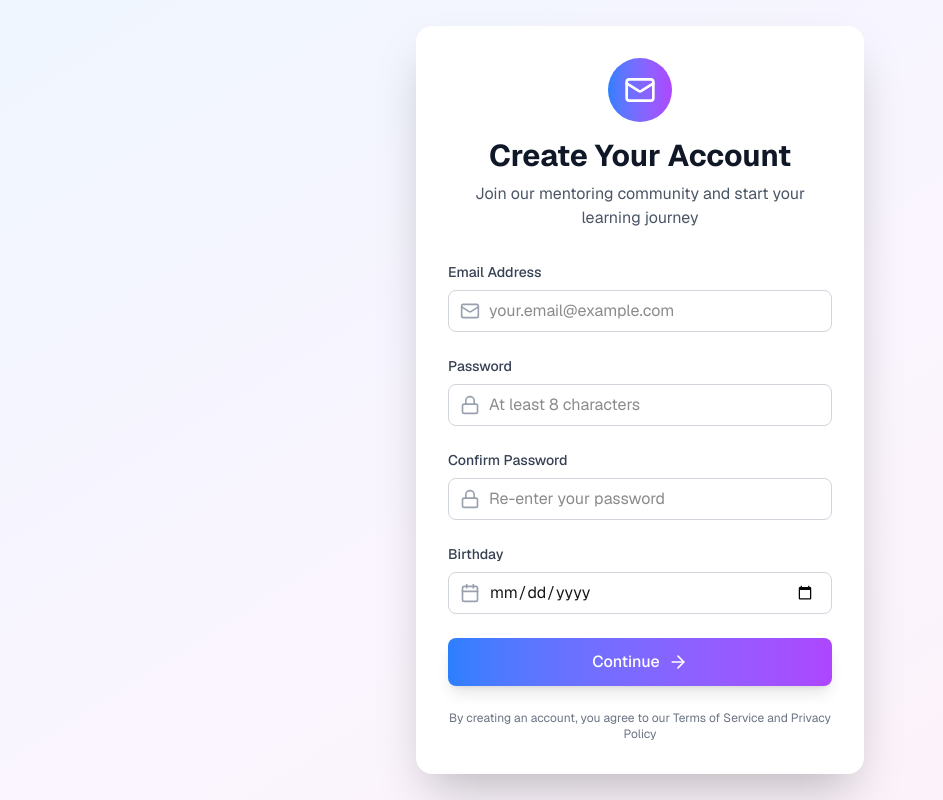
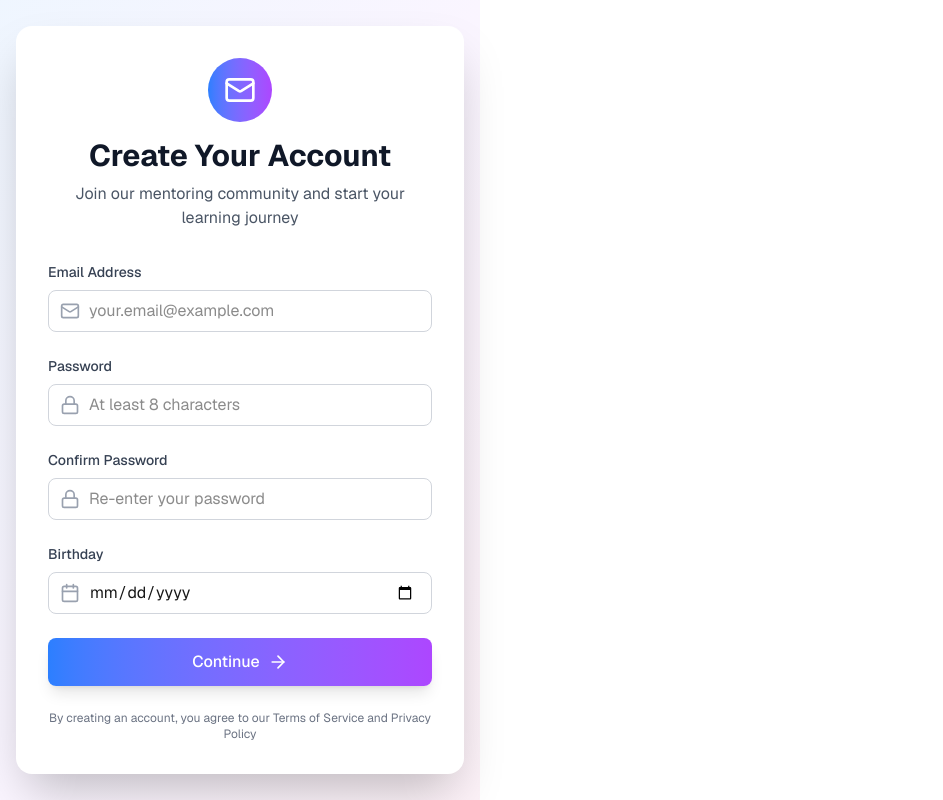
Before and after one commit to winstonling07/claude_hackathon0830, a Next.js app: page / in a window 1280 px wide. Shown: the whole page, without its empty margins (0-943 px from the left). Built offline with nearby package versions, Linux system fonts and the light colour scheme.

Commit message:
Force authentication: require signup/signin for all users, fix logo navigation to home

```diff
--- a/app/components/Sidebar.tsx
+++ b/app/components/Sidebar.tsx
@@ -264,6 +264,11 @@ export default function Sidebar() {
   const [expandedFolders, setExpandedFolders] = useState<Set<string>>(new Set());
   const isDraggingRef = useRef(false);
 
+  // Don't render sidebar if user is not authenticated
+  if (!user) {
+    return null;
+  }
+
   const filteredNotes = notes.filter(note => {
     const matchesSearch = note.title.toLowerCase().includes(searchQuery.toLowerCase()) ||
       (note.description?.toLowerCase().includes(searchQuery.toLowerCase()));
@@ -404,6 +409,7 @@ export default function Sidebar() {
         <div className="flex items-center justify-between mb-4">
           <button
             onClick={() => {
+              // Navigate to home view - clear current note and view
               setCurrentNote(null);
               setCurrentView('notes');
               setCurrentFolder(null);
--- a/app/page.tsx
+++ b/app/page.tsx
@@ -91,8 +91,13 @@ export default function Home() {
   };
 
   // Show signup flow if user is not authenticated
+  // Block all access until user signs up/signs in
   if (!user) {
-    return <SignupFlow />;
+    return (
+      <div className="flex h-screen w-screen overflow-hidden">
+        <SignupFlow />
+      </div>
+    );
   }
 
   const handleDelete = () => {
@@ -287,7 +292,7 @@ export default function Home() {
         )}
       </div>
 
-      <CanvasIntegration />
+      {user && <CanvasIntegration />}
 
       {showShareModal && currentNote && (
         <ShareModal note={currentNote} onClose={() => setShowShareModal(false)} />
```
